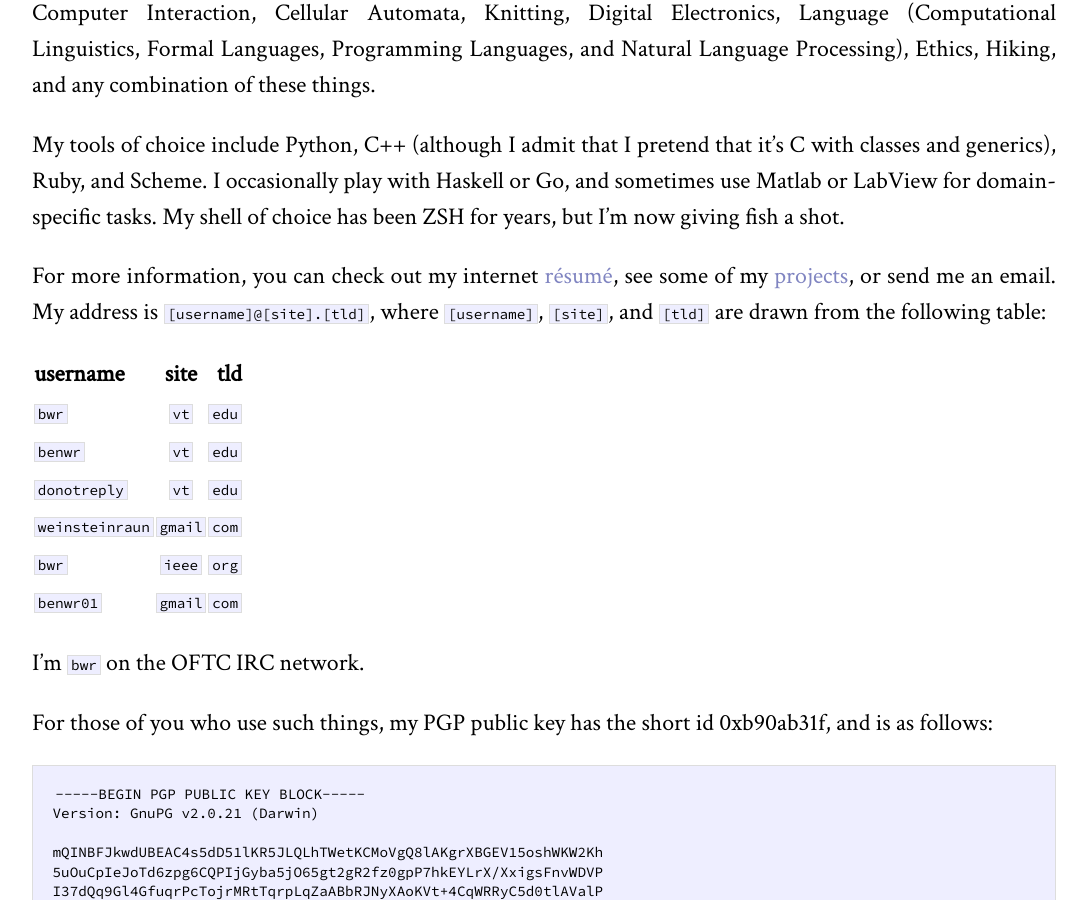
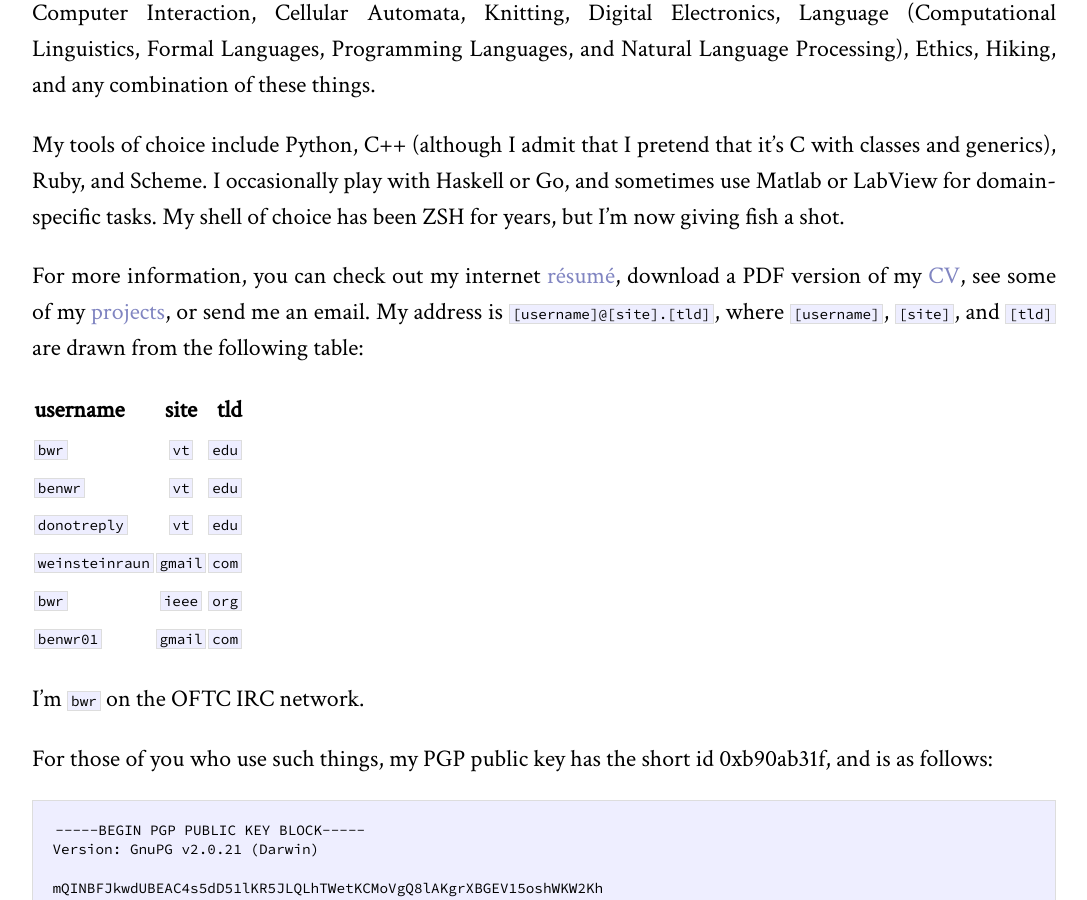
Before and after one commit to benwr/benwr.github.io, a Jekyll site: the page built from about.markdown, in a window 1280 px wide and 900 px high, scrolled down 576 px. Shown: the whole window, without its empty margins (96-1183 px from the left). Built offline with Jekyll 4.4.1, drawn with Linux system fonts in a browser that asks for light colours; Markdown is read by kramdown in place of the engine named in the settings.

Commit message:
added CV

```diff
--- a/about.markdown
+++ b/about.markdown
@@ -32,6 +32,7 @@ My shell of choice has been ZSH for years, but I'm now giving fish a shot.
 
 For more information, you can check out my internet
 [r&eacute;sum&eacute;](http://www.linkedin.com/pub/ben-weinstein-raun/28/967/368/),
+download a PDF version of my [CV](/images/CV.pdf),
 see some of my [projects](http://github.com/benwr), or send me an email. My address
 is `[username]@[site].[tld]`, where `[username]`,
 `[site]`, and `[tld]` are drawn from the following table:
```
Also changed, not shown: 3 other files.
